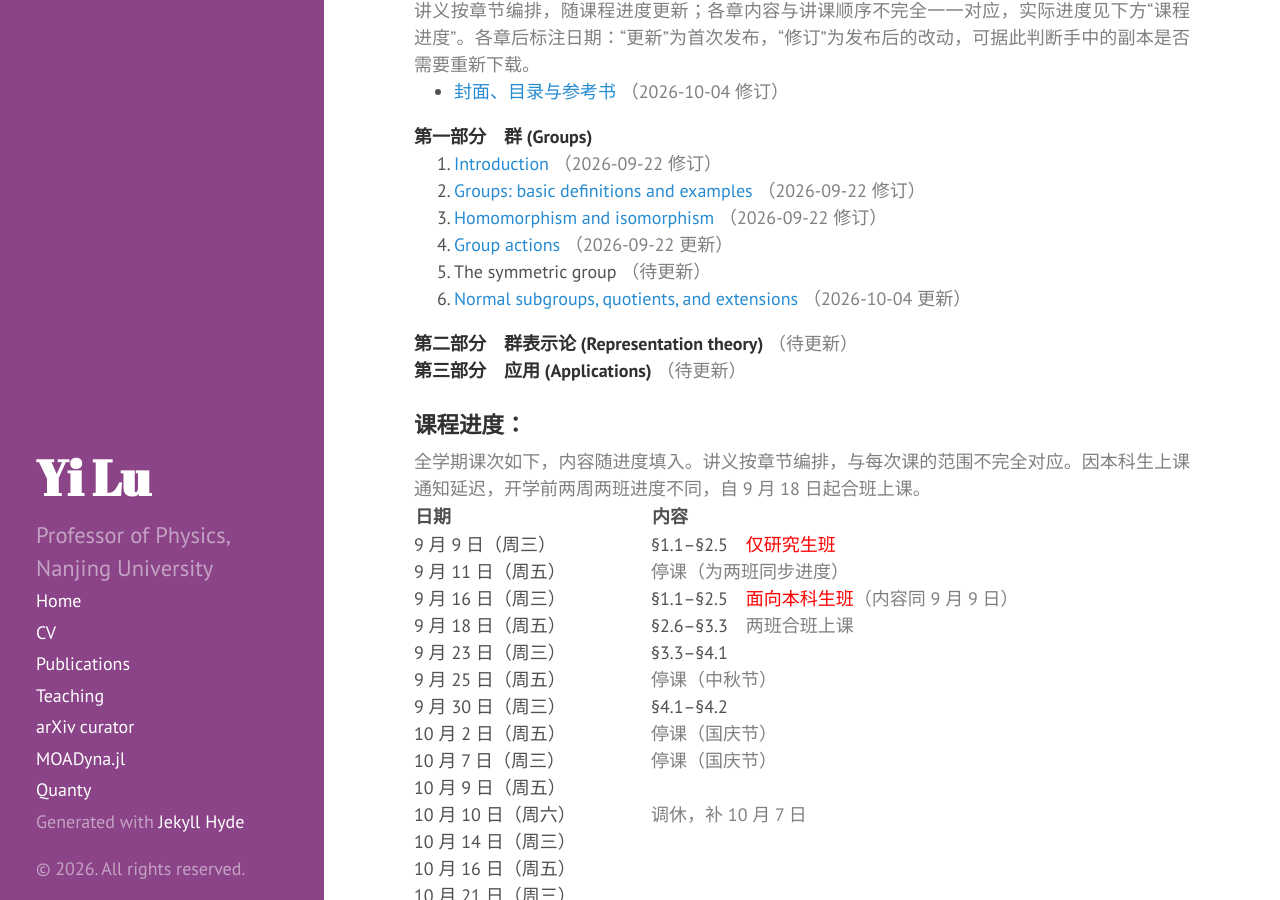
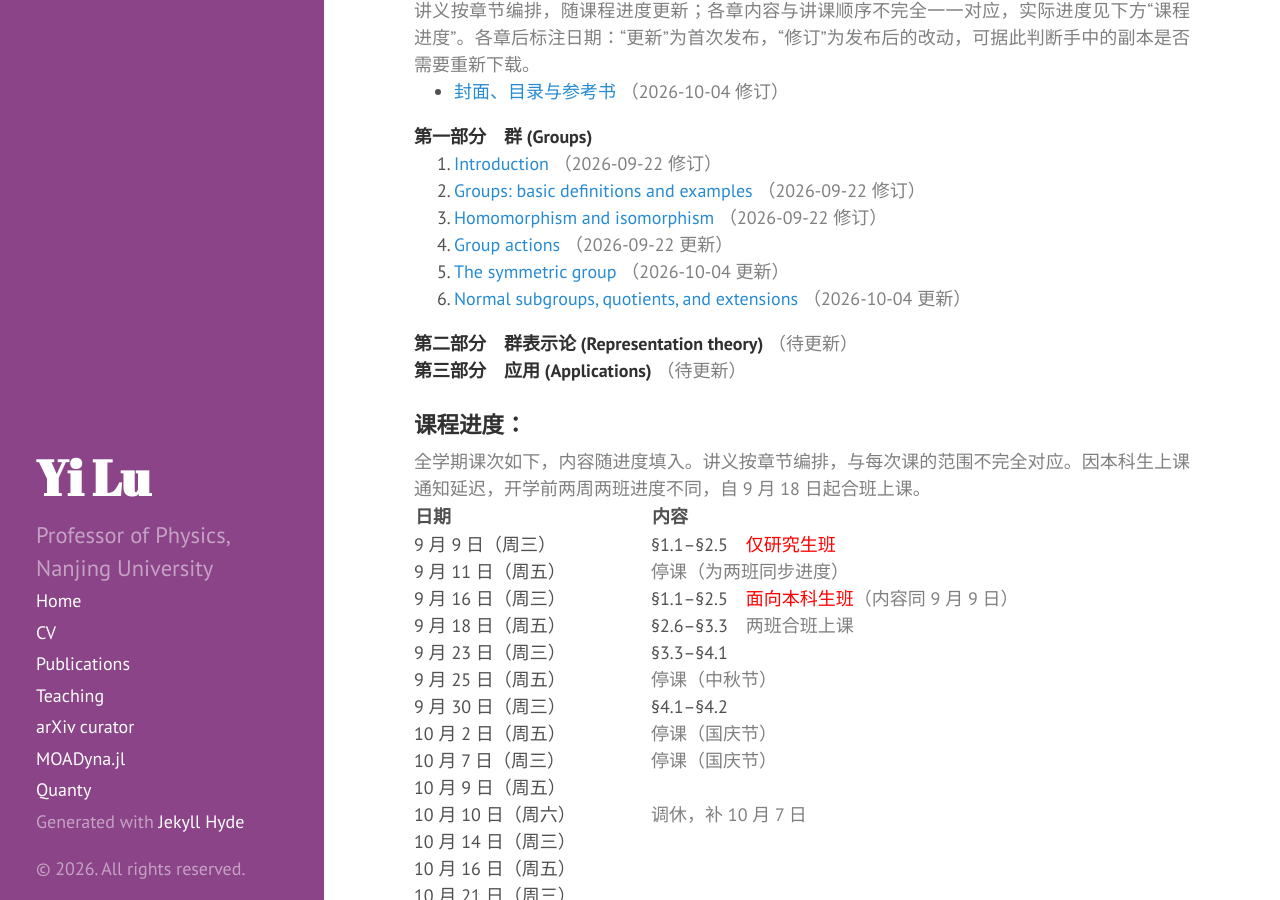
Before and after one commit to yilu/personal_site, a Jekyll site: the page built from teaching/AS2026/GT/index.md, in a window 1280 px wide and 900 px high, scrolled down 813 px. Built offline with Jekyll 4.4.1, drawn with Linux system fonts in a browser that asks for light colours.

Commit message:
Release Chapter 5 group theory handout

```diff
--- a/teaching/AS2026/GT/index.md
+++ b/teaching/AS2026/GT/index.md
@@ -35,7 +35,7 @@ title: Group Theory and its Applications
   2. [Groups: basic definitions and examples]({{ site.url }}/teaching/AS2026/GT/notes/GT-ch02.pdf) <span style="color: gray">（2026-09-22 修订）</span>
   3. [Homomorphism and isomorphism]({{ site.url }}/teaching/AS2026/GT/notes/GT-ch03.pdf) <span style="color: gray">（2026-09-22 修订）</span>
   4. [Group actions]({{ site.url }}/teaching/AS2026/GT/notes/GT-ch04.pdf) <span style="color: gray">（2026-09-22 更新）</span>
-  5. The symmetric group <span style="color: gray">（待更新）</span>
+  5. [The symmetric group]({{ site.url }}/teaching/AS2026/GT/notes/GT-ch05.pdf) <span style="color: gray">（2026-10-04 更新）</span>
   6. [Normal subgroups, quotients, and extensions]({{ site.url }}/teaching/AS2026/GT/notes/GT-ch06.pdf) <span style="color: gray">（2026-10-04 更新）</span>
 
   **第二部分　群表示论 (Representation theory)** <span style="color: gray">（待更新）</span>
```
Also changed, not shown: 1 other file.
